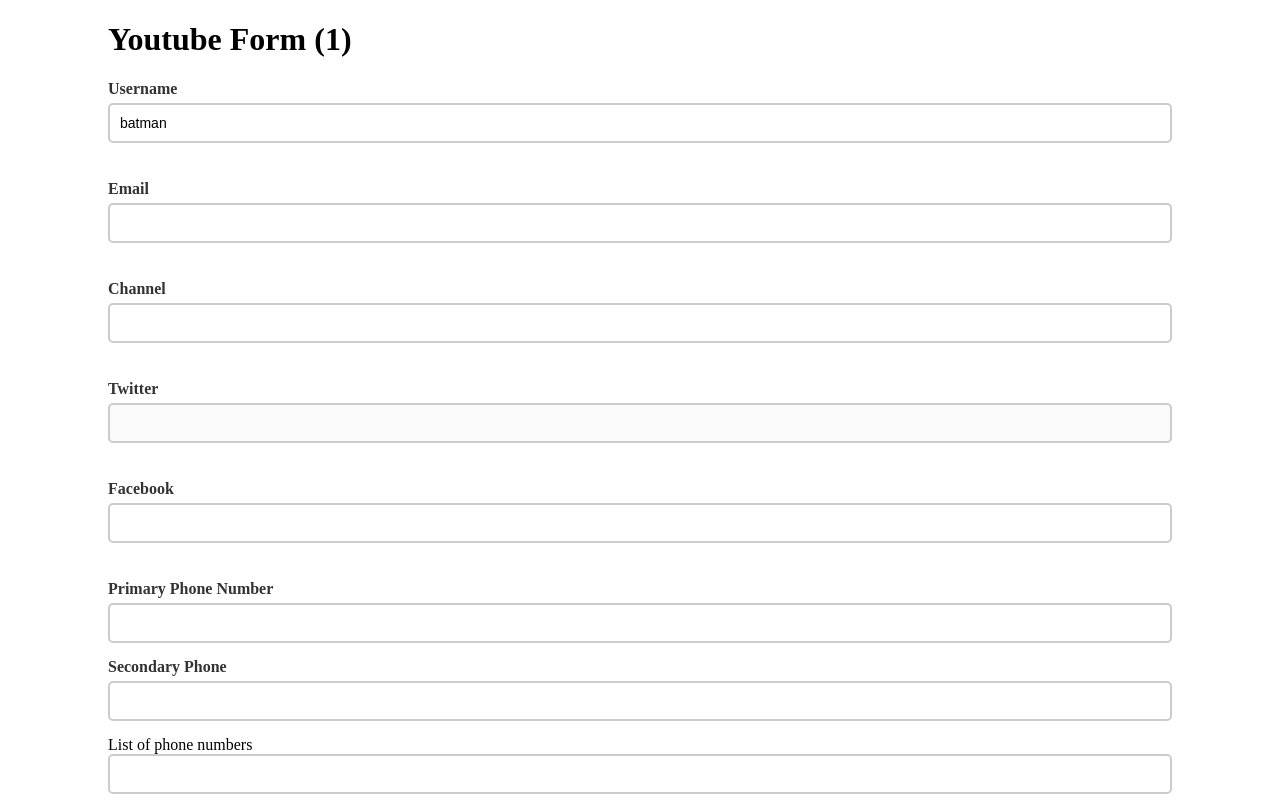
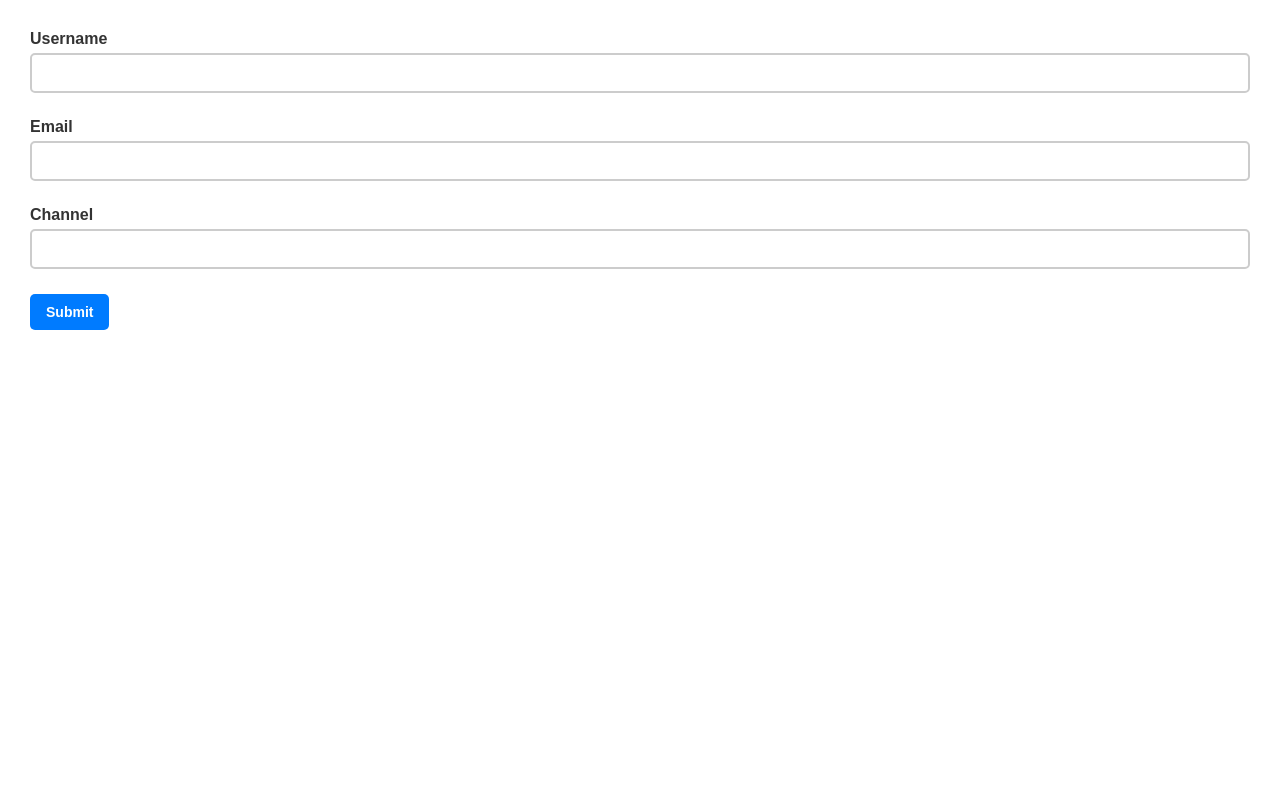
Before and after one commit to muhriddin20056525/react-hook-form, a React (Vite) app: page / in a window 1280 px wide. Shown: the top 800 px of the page. Built offline with nearby package versions, Linux system fonts and the light colour scheme; no server answers.

Commit message:
24-dars Yup Integration

```diff
--- a/package.json
+++ b/package.json
@@ -10,9 +10,11 @@
     "preview": "vite preview"
   },
   "dependencies": {
+    "@hookform/resolvers": "^4.1.3",
     "react": "^18.3.1",
     "react-dom": "^18.3.1",
-    "react-hook-form": "^7.54.2"
+    "react-hook-form": "^7.54.2",
+    "yup": "^1.6.1"
   },
   "devDependencies": {
     "@eslint/js": "^9.17.0",
--- a/src/App.tsx
+++ b/src/App.tsx
@@ -1,9 +1,11 @@
-import YoutubeForm from "./components/YoutubeForm";
+// import YoutubeForm from "./components/YoutubeForm";
+import YupYoutubeForm from "./components/YupYoutubeForm";
 
 export default function App() {
   return (
     <div>
-      <YoutubeForm />
+      {/* <YoutubeForm /> */}
+      <YupYoutubeForm />
     </div>
   );
 }
--- /dev/null
+++ b/src/components/YupYoutubeForm.tsx
@@ -0,0 +1,62 @@
+import { useForm } from "react-hook-form";
+import { yupResolver } from "@hookform/resolvers/yup";
+import * as yup from "yup";
+
+const schema = yup.object({
+  username: yup.string().required("Username is required"),
+  email: yup
+    .string()
+    .email("Email format is not valid")
+    .required("Email is required"),
+  channel: yup.string().required("Channel is required"),
+});
+
+type FormValues = {
+  username: string;
+  email: string;
+  channel: string;
+};
+
+export default function YupYoutubeForm() {
+  const form = useForm<FormValues>({
+    defaultValues: {
+      username: "",
+      email: "",
+      channel: "",
+    },
+    resolver: yupResolver(schema),
+  });
+
+  const {
+    register,
+    handleSubmit,
+    formState: { errors },
+  } = form;
+
+  const onSubmit = (data: FormValues) => {
+    console.log(data);
+  };
+
+  return (
+    <form onSubmit={handleSubmit(onSubmit)}>
+      <div className="form-control">
+        <label htmlFor="username">Username</label>
+        <input type="text" {...register("username")} />
+        <p className="error-message">{errors.username?.message}</p>
+      </div>
+
+      <div className="form-control">
+        <label htmlFor="email">Email</label>
+        <input type="email" {...register("email")} />
+        <p className="error-message">{errors.email?.message}</p>
+      </div>
+
+      <div className="form-control">
+        <label htmlFor="channel">Channel</label>
+        <input type="text" {...register("channel")} />
+        <p className="error-message">{errors.channel?.message}</p>
+      </div>
+      <button>Submit</button>
+    </form>
+  );
+}
--- a/src/index.css
+++ b/src/index.css
@@ -1,5 +1,12 @@
-.form-content {
-  padding: 0px 100px;
+* {
+  margin: 0px;
+  padding: 0px;
+  box-sizing: border-box;
+  font-family: sans-serif;
+}
+
+body {
+  padding: 30px;
 }
 
 .form-control {
```
Also changed, not shown: 2 other files (tests, documents, lock files or other folders).
